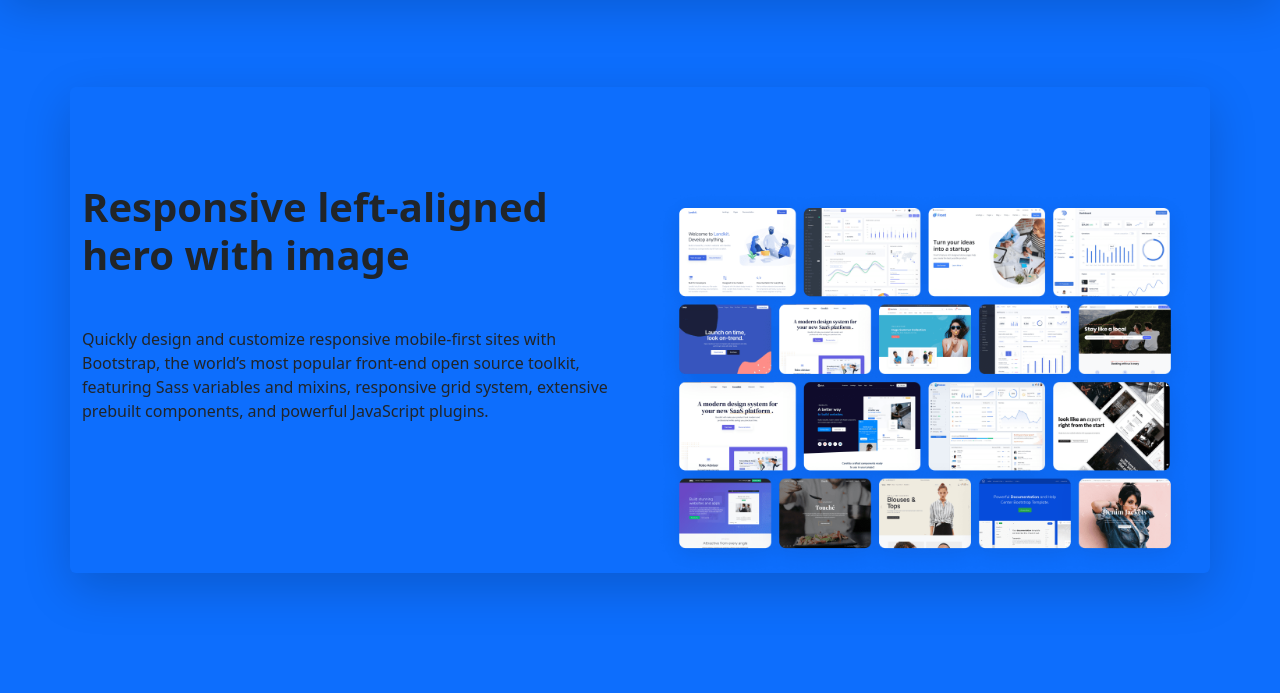
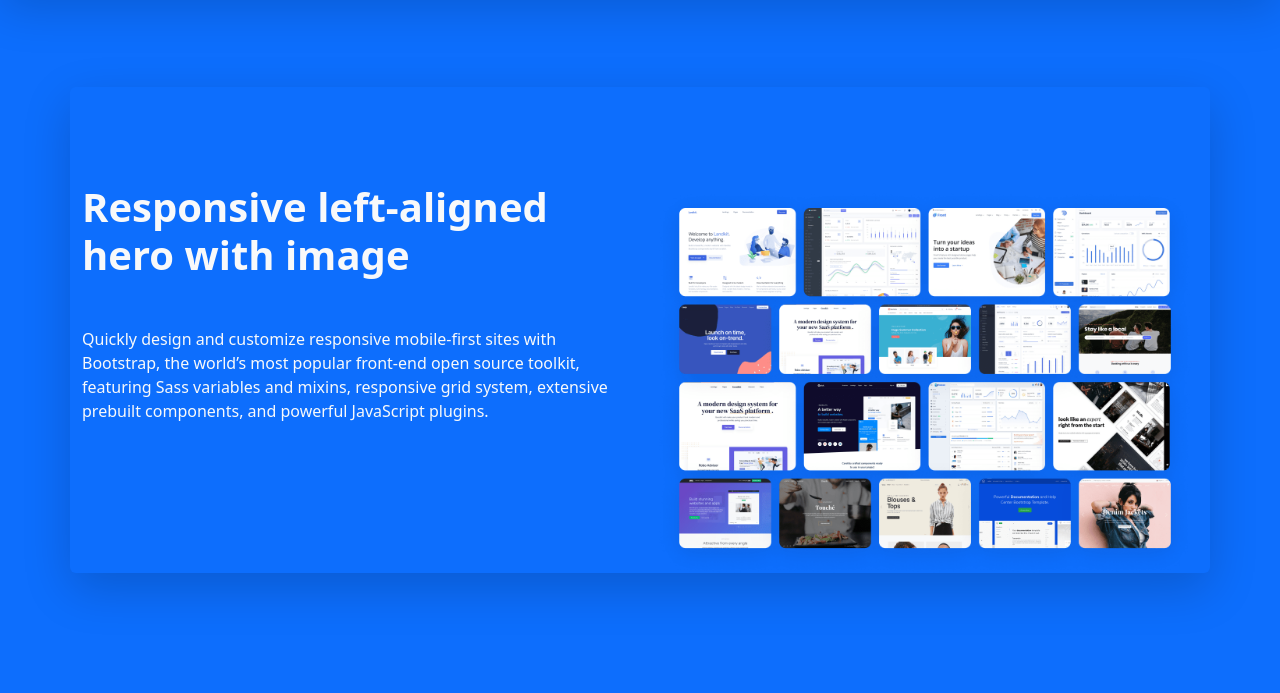
Before and after one commit to HexeCalibre/TeamPortfolio, a website: page index.html in a window 1280 px wide. Shown: the part 107-800 px from the top of the page. Drawn offline with nearby package versions, Linux system fonts and the light colour scheme.

Commit message:
text-light added on hero h1 and p

```diff
--- a/index.html
+++ b/index.html
@@ -120,8 +120,8 @@
                 <div class="container rounded shadow-lg">
                     <div class="row mt-5 pt-5">
                         <div class="col-sm-12 col-md-6 col-lg-6 mt-5">
-                            <h1 class="mx-auto mb-5 text-left"><strong>Responsive left-aligned hero with image</strong></h1>
-                            <p class="mx-auto">Quickly design and customize responsive mobile-first sites with Bootstrap, the world’s most popular front-end open source toolkit, featuring Sass variables and mixins, responsive grid system, extensive prebuilt components, and powerful JavaScript plugins.</p>
+                            <h1 class="mx-auto mb-5 text-left text-light"><strong>Responsive left-aligned hero with image</strong></h1>
+                            <p class="mx-auto text-light">Quickly design and customize responsive mobile-first sites with Bootstrap, the world’s most popular front-end open source toolkit, featuring Sass variables and mixins, responsive grid system, extensive prebuilt components, and powerful JavaScript plugins.</p>
                         </div>
                         <div class="col-sm-12 col-md-6 col-lg-6 mt-5">
                             <img src="./img/sample-hero.png" alt="hero image" class="mx-auto" width="100%">
```
